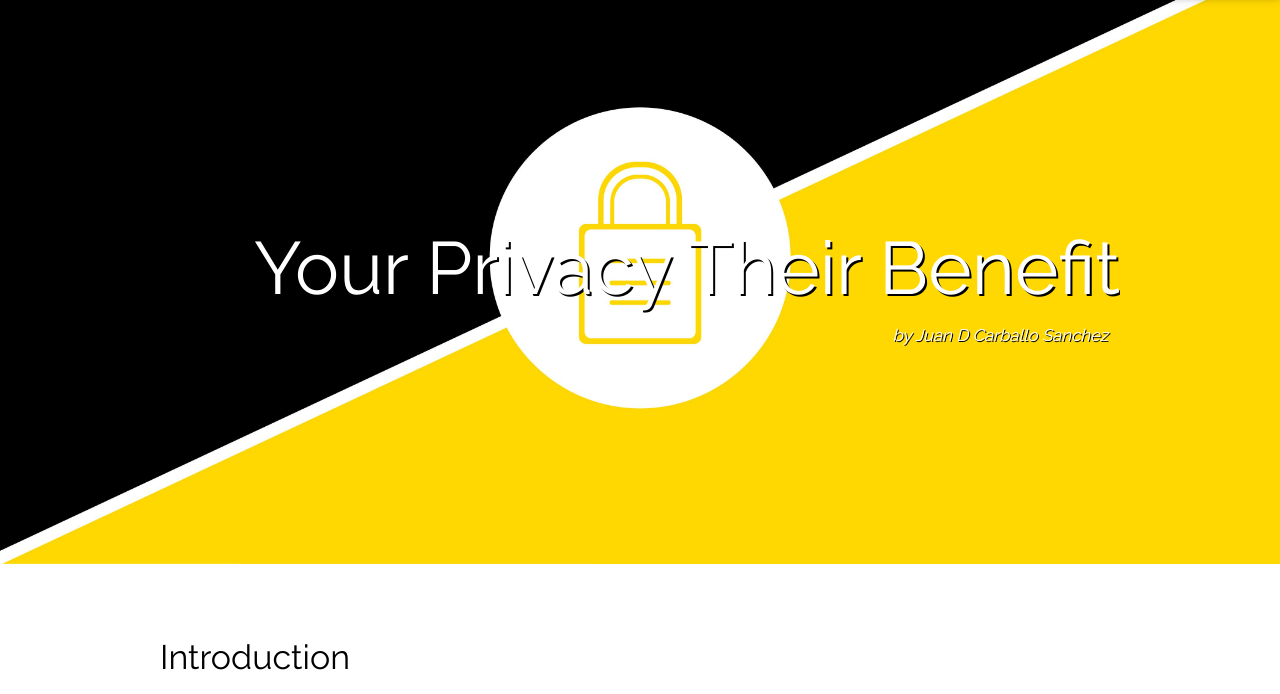
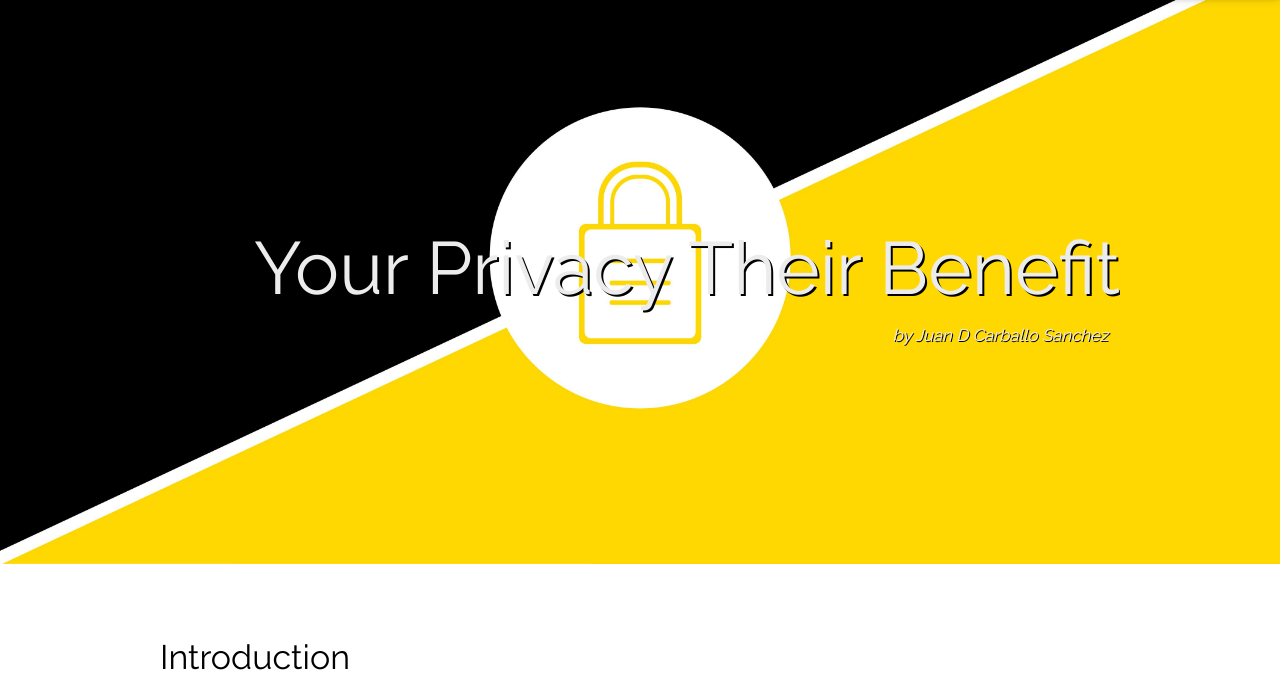
Before and after one commit to Dcj21/yourPrivacyTheirBenifitWebsite, a plain HTML site: page index.html in a window 1280 px wide. Shown: the part 48-742 px from the top of the page. Drawn offline with Linux system fonts and the light colour scheme; a script that the page names is missing; files whose address does not match are found by name.

Commit message:
Update style.css

```diff
--- a/style.css
+++ b/style.css
@@ -24,7 +24,7 @@ ul#menu li {float: left;padding-bottom: 16px;}
 ul#menu li a.button {font-size: 14px;color: #FFD700;position: relative;bottom: 11px;text-decoration: none;padding: 10px 100px 10px 100px; }
 ul#menu li a.button:hover {background-color: rgba(255, 255, 255, .5);}
 /* ---------------- TITLE PAGE STYLES ------------------- */
-#title-page{width: 100%;padding-top: 180px; color: #FFF;text-align: right;}
+#title-page{width: 100%;padding-top: 180px; color: #ececec;text-align: right;}
 #title-page h1 {font-family: 'Raleway', sans-serif;font-size: 74px;text-shadow: 2px 2px #000; }
 #title-page h3 {font-size: 1.2em;font-style: italic;margin: 0 12px;padding-bottom: 20px;text-shadow: 1px 1px #000;}
 /* ------------------- FOOTER CREDITS --------------------- */
```
